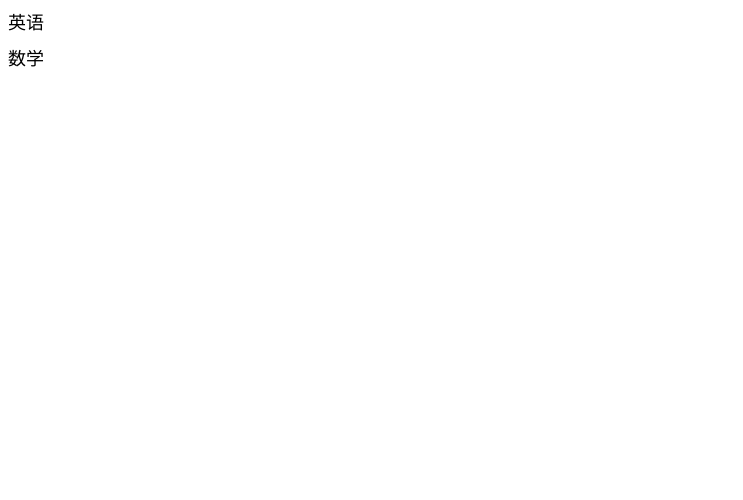
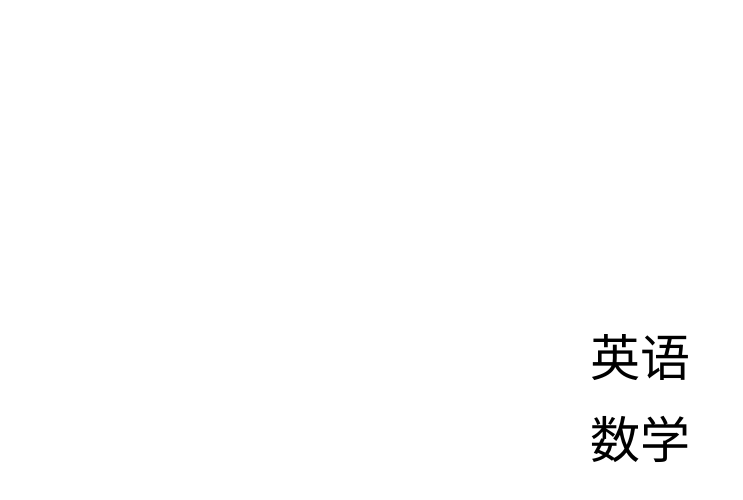
Before and after one commit to z-cpdd/main, a plain HTML site: page index.html in a window 1280 px wide. Shown: the whole page, without its empty margins (0-743 px from the left). Drawn offline with Linux system fonts and the light colour scheme.

Commit message:
Update index.html

```diff
--- a/index.html
+++ b/index.html
@@ -4,12 +4,20 @@
     <meta charset="UTF-8">
     <title>两行文字示例</title>
     <style>
+        body {
+            margin: 0;
+            min-height: 100vh;
+            display: flex;
+            flex-direction: column;
+            justify-content: center; /* 垂直居中 */
+            align-items: center;      /* 水平居中 */
+        }
         .line {
-            font-size: 18px;
+            font-size: 50px;
             margin-bottom: 10px;
-            text-decoration: none; /* 去掉下划线 */
-            color: inherit; /* 继承父级颜色 */
-            display: block; /* 让链接独占一行 */
+            text-decoration: none;
+            color: inherit;
+            display: block;
             cursor: pointer;
         }
     </style>
```
